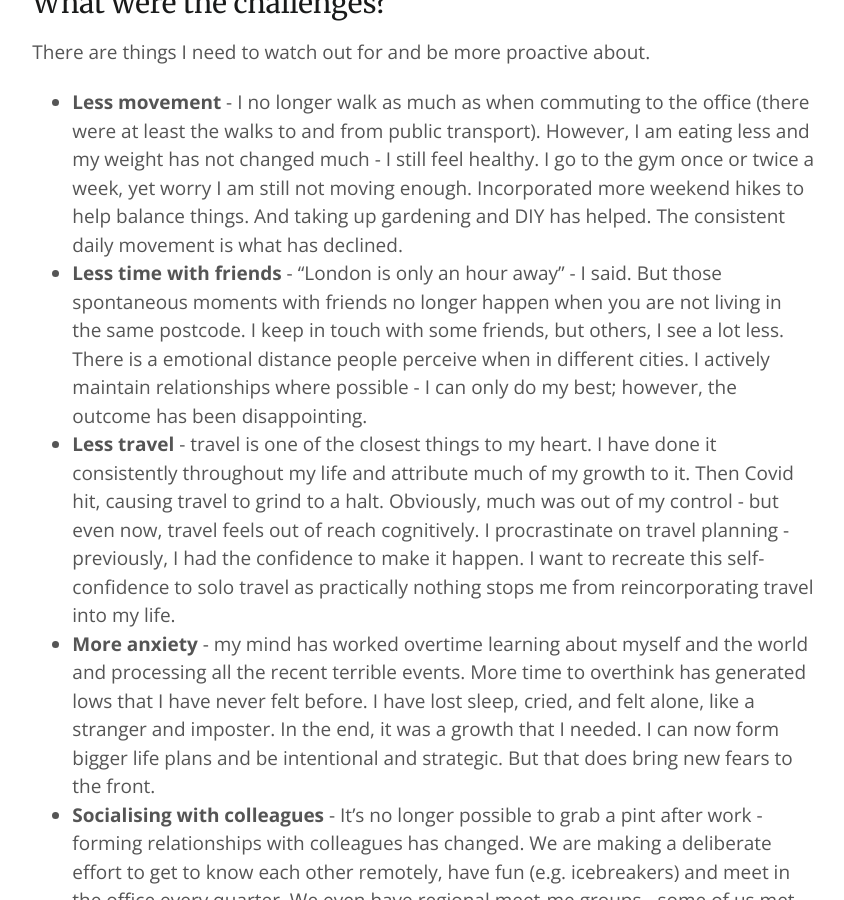
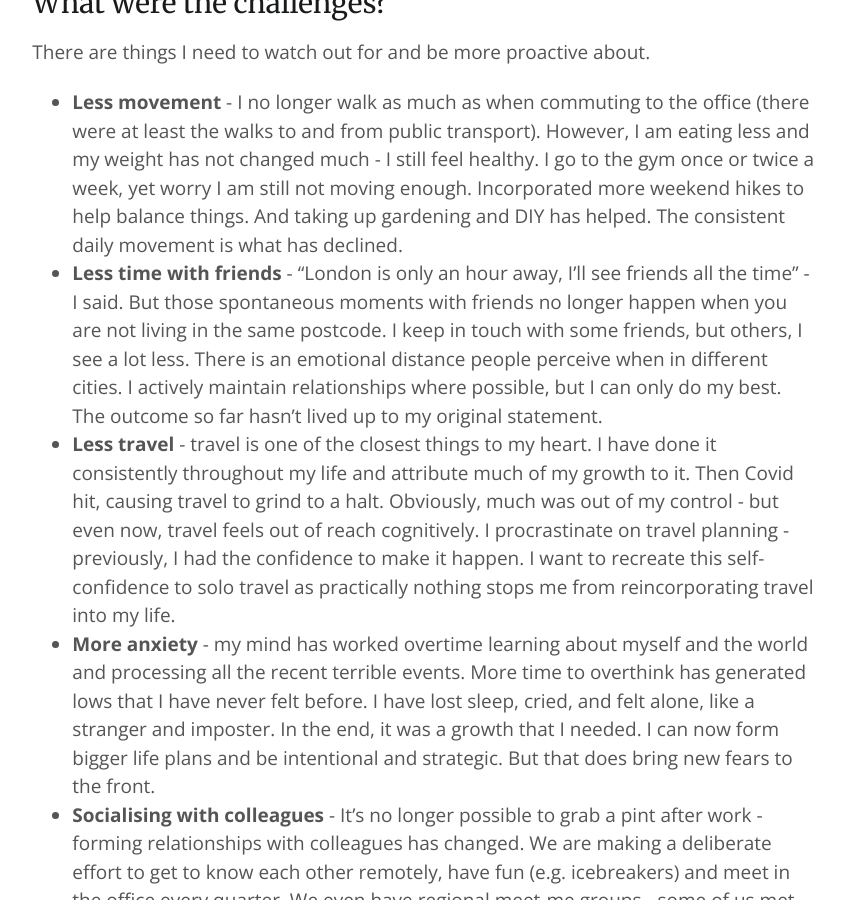
Before and after one commit to spiritedtechie/spiritedtechie.com, a Jekyll site: the page built from collections/_posts/2022-11-06-covid-remote-working-aftermath.md, in a window 1280 px wide and 900 px high, scrolled down 2853 px. Shown: the whole window, without its empty margins (206-1050 px from the left). Built offline with Jekyll 4.4.1, drawn with Linux system fonts in a browser that asks for light colours; nearby versions of some CDN libraries; comment, search, counter and statistics services are not loaded.

Commit message:
Rephrasing

```diff
--- a/collections/_posts/2022-11-06-covid-remote-working-aftermath.md
+++ b/collections/_posts/2022-11-06-covid-remote-working-aftermath.md
@@ -30,7 +30,7 @@ I feel empowered with my time and place.
 ## What were the challenges?
 There are things I need to watch out for and be more proactive about.
 - **Less movement** - I no longer walk as much as when commuting to the office (there were at least the walks to and from public transport). However, I am eating less and my weight has not changed much - I still feel healthy. I go to the gym once or twice a week, yet worry I am still not moving enough. Incorporated more weekend hikes to help balance things. And taking up gardening and DIY has helped. The consistent daily movement is what has declined.
-- **Less time with friends** - "London is only an hour away" - I said. But those spontaneous moments with friends no longer happen when you are not living in the same postcode. I keep in touch with some friends, but others, I see a lot less. There is a emotional distance people perceive when in different cities. I actively maintain relationships where possible - I can only do my best; however, the outcome has been disappointing.
+- **Less time with friends** - "London is only an hour away, I'll see friends all the time" - I said. But those spontaneous moments with friends no longer happen when you are not living in the same postcode. I keep in touch with some friends, but others, I see a lot less. There is an emotional distance people perceive when in different cities. I actively maintain relationships where possible, but I can only do my best. The outcome so far hasn't lived up to my original statement.
 - **Less travel** - travel is one of the closest things to my heart. I have done it consistently throughout my life and attribute much of my growth to it. Then Covid hit, causing travel to grind to a halt. Obviously, much was out of my control - but even now, travel feels out of reach cognitively. I procrastinate on travel planning - previously, I had the confidence to make it happen. I want to recreate this self-confidence to solo travel as practically nothing stops me from reincorporating travel into my life.
 - **More anxiety** - my mind has worked overtime learning about myself and the world and processing all the recent terrible events. More time to overthink has generated lows that I have never felt before. I have lost sleep, cried, and felt alone, like a stranger and imposter. In the end, it was a growth that I needed. I can now form bigger life plans and be intentional and strategic. But that does bring new fears to the front.
 - **Socialising with colleagues** - It's no longer possible to grab a pint after work - forming relationships with colleagues has changed. We are making a deliberate effort to get to know each other remotely, have fun (e.g. icebreakers) and meet in the office every quarter. We even have regional meet-me groups - some of us met in Birmingham recently and hired some coworking space. This has worked well, but I occasionally miss the good old days of interacting more spontaneously in the office. It would be a key reason for trying some hybrid working at some point.
```
